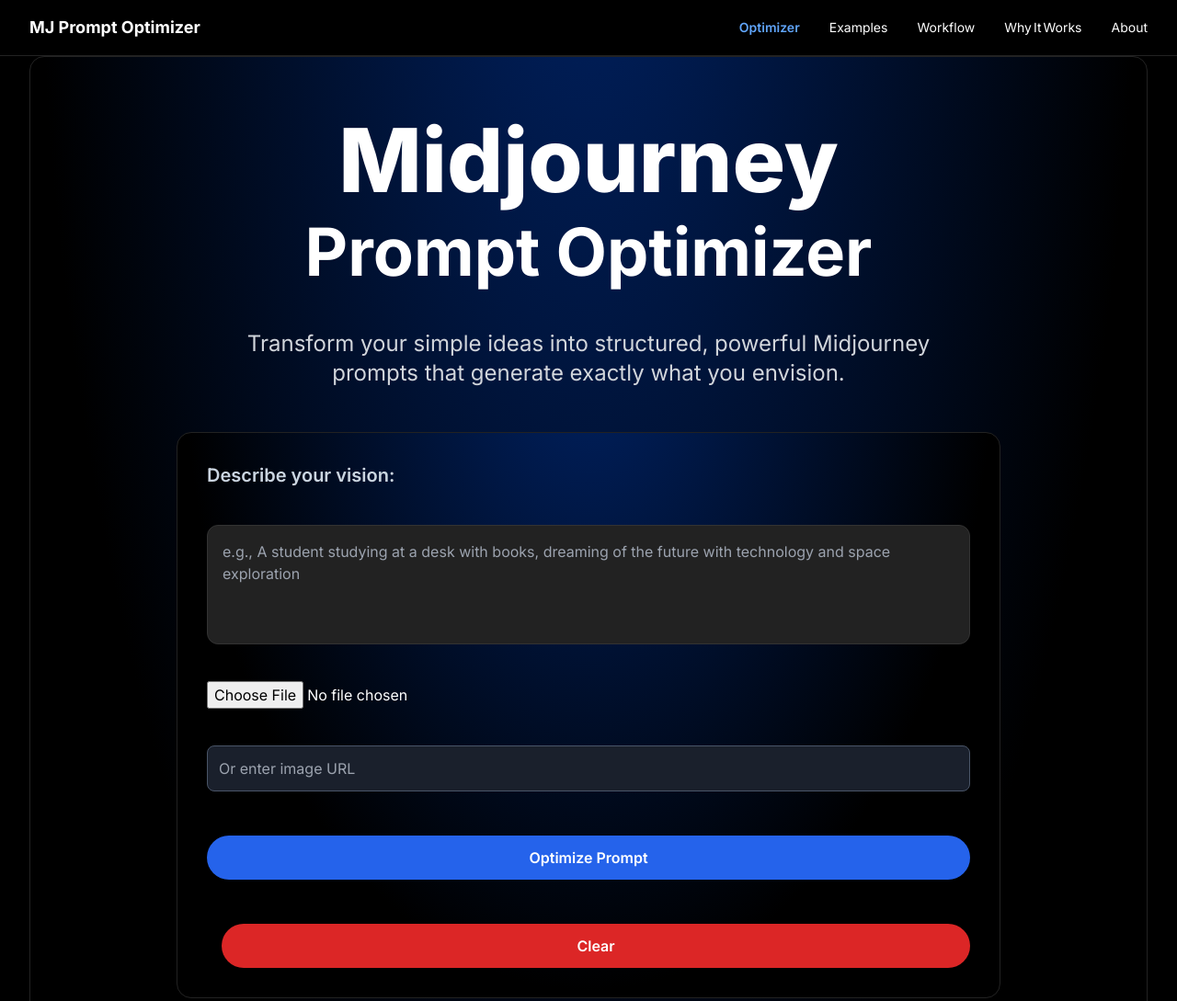
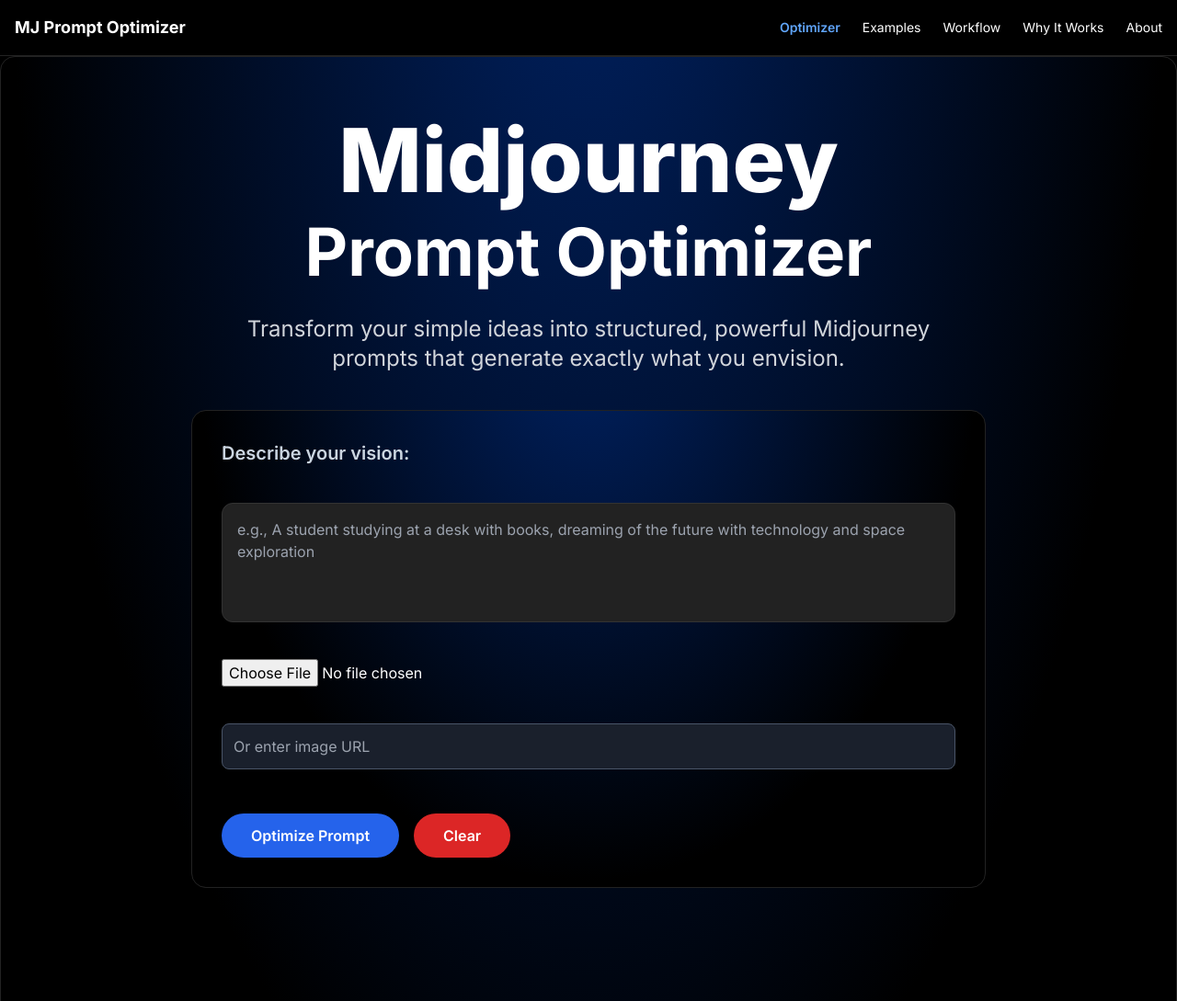
Before and after one commit to derpblerf02/WEB110, a website: page Final/index.html in a window 1280 px wide. Shown: the top 1089 px of the page at 92% size. Drawn offline with nearby package versions, Linux system fonts and the light colour scheme.

Commit message:
Update index.html

```diff
--- a/Final/index.html
+++ b/Final/index.html
@@ -13,63 +13,61 @@
 
     <!-- Header Navigation -->
     <header class="bg-black/50 backdrop-blur-lg sticky top-0 z-50">
-        <nav class="container mx-auto px-8 py-4 flex flex-col md:flex-row justify-center md:justify-between items-center space-y-4 md:space-y-0">
+       <nav class="container mx-auto px-4 py-4 flex flex-col md:flex-row justify-center md:justify-between items-center space-y-4 md:space-y-0">
     <span class="text-lg font-bold">MJ Prompt Optimizer</span>
-            <div class="flex flex-row space-x-8 text-sm font-light text-center">
+    <div class="flex flex-wrap justify-center gap-x-6 gap-y-2 text-sm font-light text-center">
         <a href="index.html#optimizer" class="hover:text-gray-300 transition-colors">Optimizer</a>
         <a href="examples.html" class="hover:text-gray-300 transition-colors">Examples</a>
         <a href="workflow.html" class="hover:text-gray-300 transition-colors">Workflow</a>
-                <a href="whyitworks.html" class="hover:text-gray-300 transition-colors">Why It Works</a>
+        <a href="whyitworks.html" class="hover:text-gray-300 transition-colors">Why It Works</a>
         <a href="about.html" class="hover:text-gray-300 transition-colors">About</a>
     </div>
 </nav>
     </header>
 
     <!-- Main Content -->
-    <main class="px-8">
+    <main>
 
         <!-- Hero and Optimizer Section -->
-        <section id="optimizer" class="w-full flex flex-col justify-center items-center py-16 radial-gradient-background">
-            <div class="scroll-animate text-center">
-                <h1 class="text-6xl md:text-8xl font-extrabold mb-4 leading-tight">Midjourney</h1>
-                <h2 class="text-5xl md:text-7xl font-bold text-center mb-12">Prompt Optimizer</h2>
-                <p class="text-xl md:text-2xl text-gray-300 max-w-3xl mx-auto mb-12">Transform your simple ideas into structured, powerful Midjourney prompts that generate exactly what you envision.</p>
+       <section id="optimizer" class="w-full flex flex-col justify-center items-center py-12 md:py-16 radial-gradient-background">
+    <div class="scroll-animate text-center px-4">
+        <h1 class="text-5xl md:text-8xl font-extrabold mb-4 leading-tight">Midjourney</h1>
+        <h2 class="text-4xl md:text-7xl font-bold text-center mb-8">Prompt Optimizer</h2>
+        <p class="text-lg md:text-2xl text-gray-300 max-w-3xl mx-auto mb-10">Transform your simple ideas into structured, powerful Midjourney prompts that generate exactly what you envision.</p>
     </div>
-            <div class="w-full max-w-4xl scroll-animate">
+    <div class="w-full max-w-4xl scroll-animate px-4">
 
 
-                <!-- Input Form -->
-                <div class="bg-[#111] border border-[#222] rounded-2xl p-8 mb-8 radial-gradient-background">
+        <div class="bg-[#111] border border-[#222] rounded-2xl p-6 md:p-8 mb-8 radial-gradient-background">
             <form id="promptForm">
-                        <label for="userPrompt" class="block text-xl font-semibold mb-4">Describe your vision:</label>
+                <label for="userPrompt" class="block text-lg md:text-xl font-semibold mb-4">Describe your vision:</label>
                 <textarea
                     id="userPrompt"
                     class="w-full bg-[#222] border border-[#333] rounded-xl p-4 text-white resize-none focus:outline-none focus:border-blue-500 transition-colors"
                     rows="4"
                     placeholder="e.g., A student studying at a desk with books, dreaming of the future with technology and space exploration"
                 ></textarea>
-                        <input type="file" id="imageFile" accept="image/*" class="mt-4"> <!-- For upload -->
-                        <input type="text" id="imageUrl" placeholder="Or enter image URL" class="mt-4 w-full bg-[#222] border border-[#333] rounded-xl p-4 text-white resize-none focus:outline-none focus:border-blue-500 transition-colors"> <!-- Optional for URL -->
+              <input type="file" id="imageFile" accept="image/*" class="mt-4 w-full"> <input type="text" id="imageUrl" placeholder="Or enter image URL" class="mt-4 w-full bg-[#222] border border-[#333] rounded-xl p-4 text-white resize-none focus:outline-none focus:border-blue-500 transition-colors"> <div class="flex flex-col sm:flex-row gap-4 mt-6">
                     <button
                         type="submit"
                         id="optimizeBtn"
-                            class="mt-6 bg-blue-600 hover:bg-blue-500 text-white font-semibold py-3 px-8 rounded-full transition-colors col-span-full sm:col-span-1"
+                        class="bg-blue-600 hover:bg-blue-500 text-white font-semibold py-3 px-8 rounded-full transition-colors w-full sm:w-auto"
                     >
                         Optimize Prompt
                     </button>
                     <button
                         type="button"
                         id="clearBtn"
-                            class="mt-6 ml-4 bg-red-600 hover:bg-red-500 text-white font-semibold py-3 px-8 rounded-full transition-colors col-span-1"
+                        class="bg-red-600 hover:bg-red-500 text-white font-semibold py-3 px-8 rounded-full transition-colors w-full sm:w-auto"
                     >
                         Clear
                     </button>
+                </div>
             </form>
         </div>
 
-                <!-- Output Section -->
-                <div id="outputSection" class="bg-[#111] border border-[#222] rounded-2xl p-8 opacity-0 transition-opacity duration-500">
-                    <h3 class="text-2xl font-bold mb-4 text-green-400">Optimized Prompt:</h3>
+        <div id="outputSection" class="bg-[#111] border border-[#222] rounded-2xl p-6 md:p-8 opacity-0 transition-opacity duration-500">
+            <h3 class="text-xl md:text-2xl font-bold mb-4 text-green-400">Optimized Prompt:</h3>
             <div id="optimizedOutput" class="bg-[#222] border border-[#333] rounded-xl p-4 text-gray-300 leading-relaxed min-h-[120px] flex items-center">
                 <span class="text-gray-500">Your optimized prompt will appear here...</span>
             </div>
```
Lines whose indentation alone changed are shown as unchanged.
